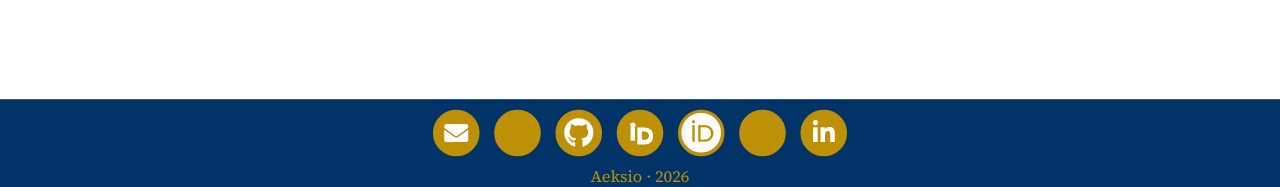
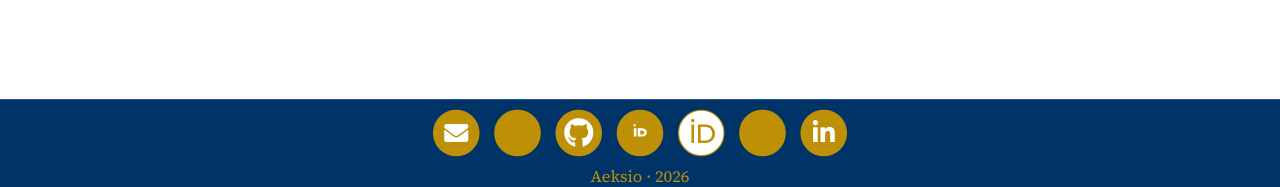
Before and after one commit to Arthys86/website, a Jekyll site: the page built from index.md, in a window 1280 px wide. Shown: the part 710-897 px from the top of the page. Built offline with Jekyll 4.4.1, drawn with Linux system fonts in a browser that asks for light colours; nearby versions of some CDN libraries; a style sheet for code colours, icons or effects is not loaded.

Commit message:
Update footer.html

```diff
--- a/_includes/footer.html
+++ b/_includes/footer.html
@@ -42,17 +42,9 @@
             <a class="footer-icon-link" href="{{ site.social-network-links.orcid }}" target="_blank" aria-label="ORCID">
               <span class="fa-stack" aria-hidden="true">
                 <i class="fas fa-circle fa-stack-2x"></i>
-                <svg class="fa-stack-1x" viewBox="0 0 256 256"
-                     style="fill: white;
-                            stroke: white;
-                            stroke-width: 15;
-                            width: 1.1em;
-                            height: 1.1em;
-                            position: absolute;
-                            left: 50%;
-                            top: 50%;
-                            transform: translate(-50%, -50%);">
-                  <path d="M78.1 51.2c0 10.1-8.2 18.3-18.3 18.3-10.1 0-18.3-8.2-18.3-18.3 0-10.1 8.2-18.3 18.3-18.3 10.1.1 18.3 8.3 18.3 18.3zm-6.1 143.6H43.7V83.1h28.3v111.7zm38.1-111.7h63.2c47.9 0 77.9 34.2 77.9 74.2s-30 74.2-77.9 74.2h-63.2V83.1zm28.3 119h32.5c31.1 0 52-19.8 52-47.5 0-27.6-20.9-47.5-52-47.5h-32.5v95z"/>
+
+                <svg class="fa-stack-1x" viewBox="0 0 24 24" style="fill: white; width: 1.15em; height: 1.15em; position: absolute; left: 50%; top: 50%; transform: translate(-50%, -50%);">
+                  <path d="M7.369 4.378c.541 0 .983.44.983.983s-.442.983-.983.983-.983-.44-.983-.983.442-.983.983-.983zm1.492 10.74H6.62V7.91h2.241v7.208zm1.143-7.208h3.593c2.72 0 4.432 1.94 4.432 3.604 0 1.664-1.712 3.604-4.432 3.604h-3.593V7.91zm2.241 5.334h1.352c1.352 0 2.191-1.041 2.191-1.73s-.839-1.73-2.191-1.73h-1.352v3.46z"/>
                 </svg>
               </span>
             </a>
@@ -64,7 +56,7 @@
             <a class="footer-icon-link" href="{{ site.social-network-links.orcid }}" target="_blank" aria-label="ORCID">
               <span class="fa-stack" aria-hidden="true">
                 <i class="fas fa-circle fa-stack-2x"></i>
-                <i class="fab fa-orcid fa-stack-1x fa-inverse" style="font-size: 1.7em;"></i>
+                <i class="fab fa-orcid fa-stack-1x fa-inverse" style="font-size: 1.9em;"></i>
               </span>
             </a>
           </li>
```
